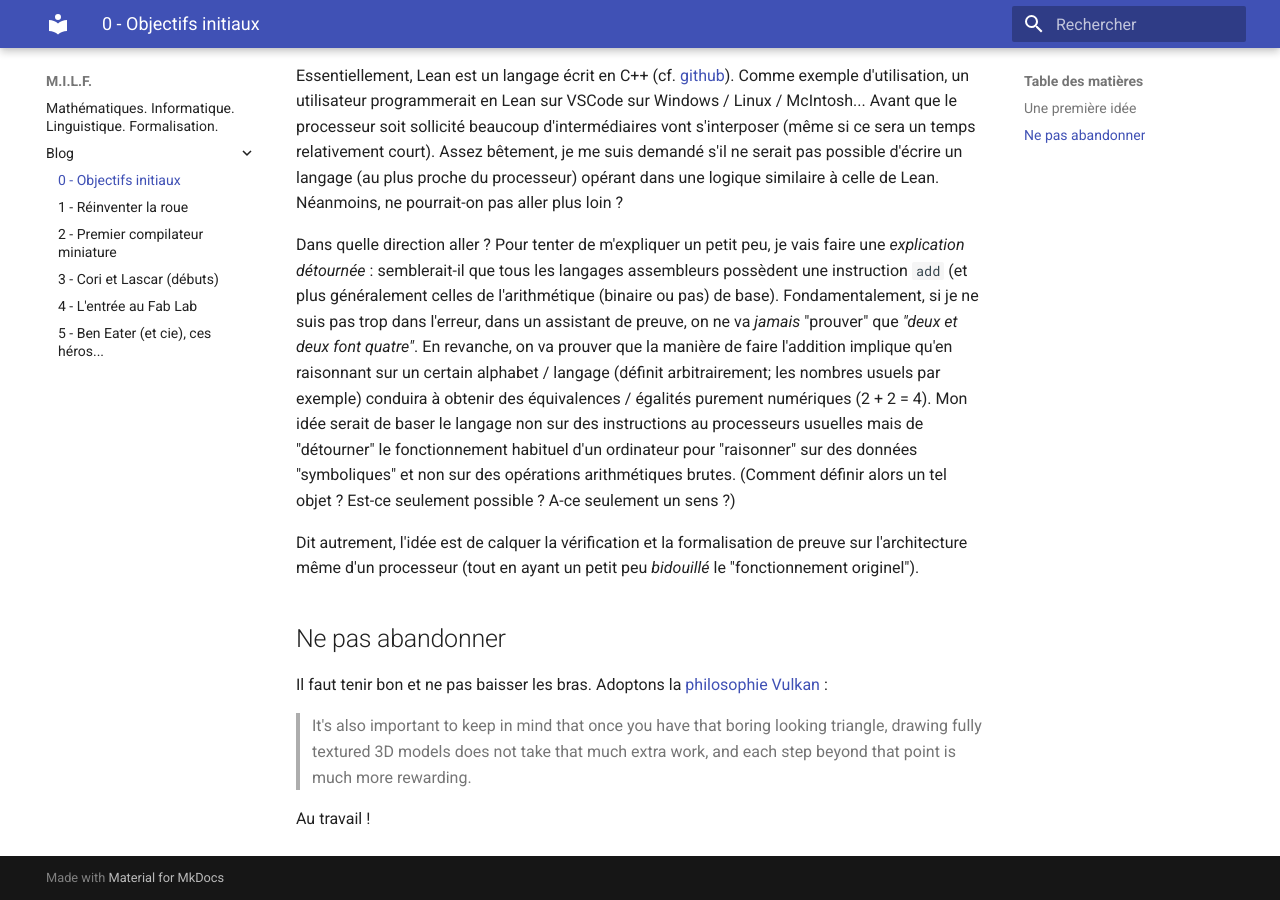
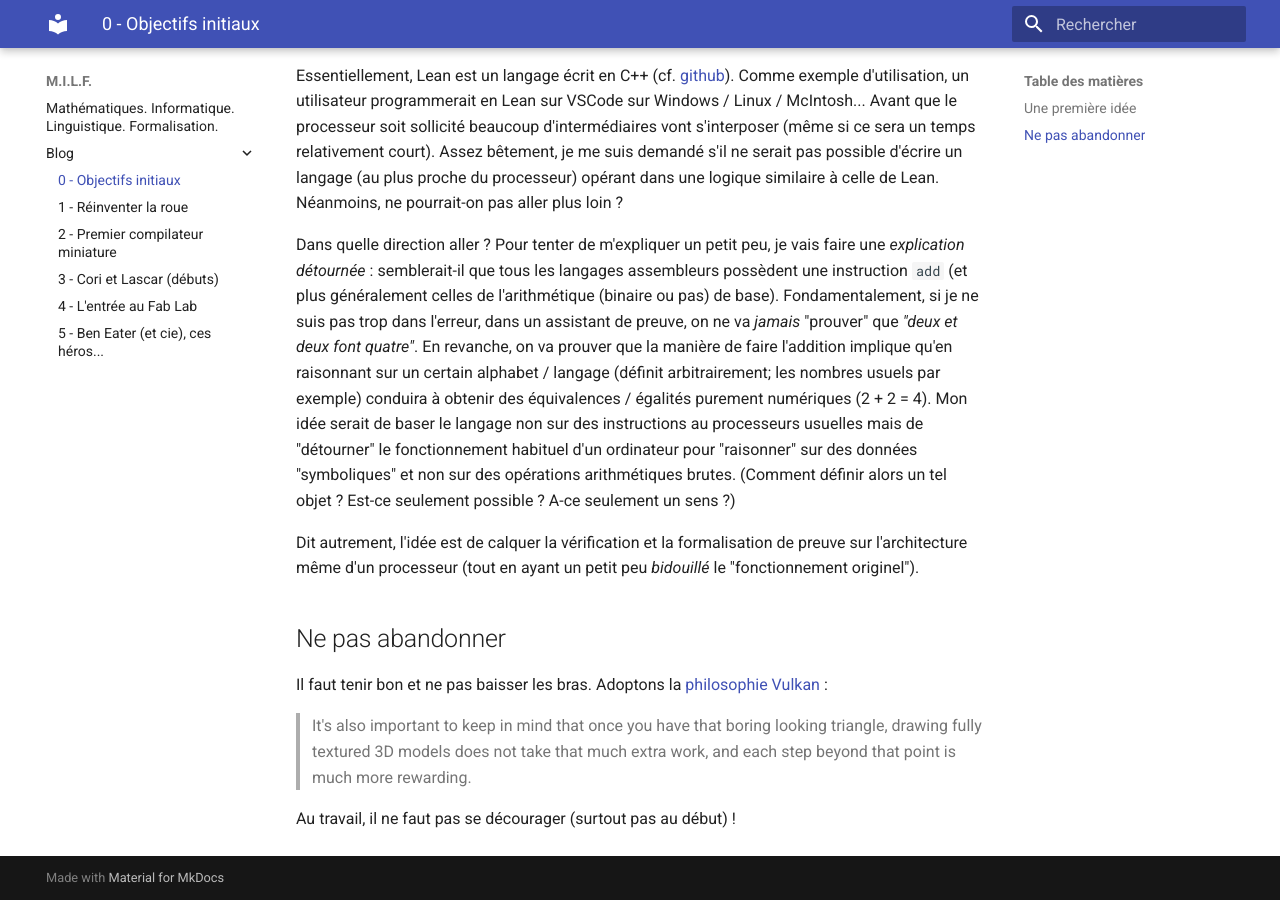
Before and after one commit to MathiasGarnier/MILF, an MkDocs documentation site: the page built from docs/blog/0-objectifs-initiaux.md, in a window 1280 px wide and 900 px high, scrolled down 640 px. Built offline with MkDocs 1.6.1 and Material for MkDocs 9.7.7, drawn with Linux system fonts in a browser that asks for light colours.

Commit message:
Update 0-objectifs-initiaux.md

```diff
--- a/docs/blog/0-objectifs-initiaux.md
+++ b/docs/blog/0-objectifs-initiaux.md
@@ -23,4 +23,4 @@ Dit autrement, l'idée est de calquer la vérification et la formalisation de pr
 Il faut tenir bon et ne pas baisser les bras. Adoptons la [philosophie Vulkan](https://vulkan-tutorial.com/Introduction) :
 > It's also important to keep in mind that once you have that boring looking triangle, drawing fully textured 3D models does not take that much extra work, and each step beyond that point is much more rewarding.
 
-Au travail !
+Au travail, il ne faut pas se décourager (surtout pas au début) !
```
